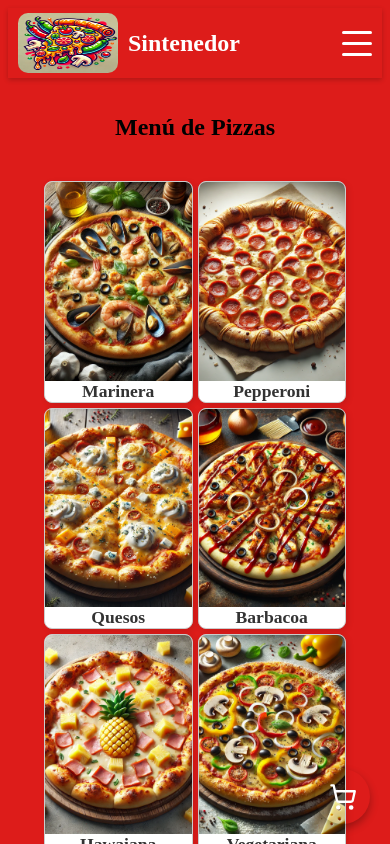
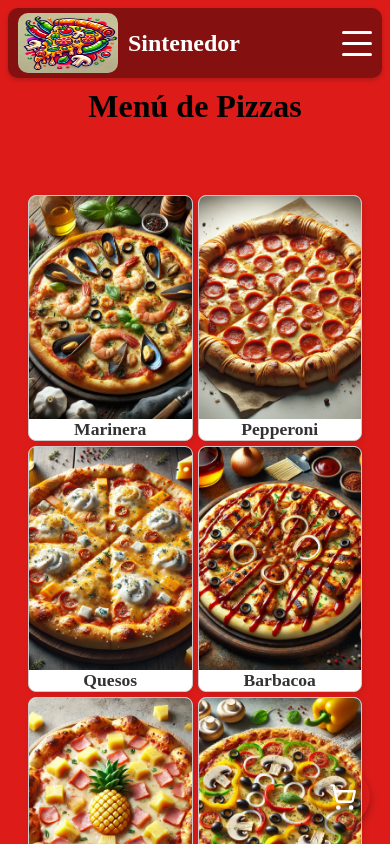
Before and after one commit to Magupe09/SintenedorReact-2, a React (Vite) app in the folder sintenedor/: page / in a window 390 px wide. Shown: the top 844 px of the page. Built offline with nearby package versions, Linux system fonts and the light colour scheme; a web font is replaced by a local one.

Commit message:
Centramos la section y hacemos simetrico el diseño

```diff
--- a/sintenedor/src/App.module.css
+++ b/sintenedor/src/App.module.css
@@ -5,11 +5,17 @@ body{
 
 .container {
   max-width: 1000px;
-  margin: 0 auto;
-  padding: 1rem;
+
+  margin-left: auto;
+  margin-right: auto;
   text-align: center;
+
   background-color: var(--color-primary);
 }
+.container h1{
+  font-size: 2.5rem;
+}
+
 .cart-icon-button{
   background: none; /* Elimina el fondo del botón si lo tiene */
   border: none; /* Elimina el borde del botón */
@@ -31,3 +37,9 @@ body{
   color: var(--color-third, darkgray); Cambia de color al pasar el mouse
 }
   */
+@media (max-width: 600px) {
+  .container h1{
+    font-size: 2rem;
+    margin-top: 10px;
+  }
+}
--- a/sintenedor/src/Components/common/CartModal.module.css
+++ b/sintenedor/src/Components/common/CartModal.module.css
@@ -108,8 +108,8 @@
 
     /* Ajustes para el Botón de Cerrar */
     .boton-close {
-        top: 30px; /* Más cerca de la esquina */
-        left: 34px; /* Más cerca de la esquina */
+        top: 26px; /* Más cerca de la esquina */
+        left: 13px; /* Más cerca de la esquina */
         padding: 3px 8px; /* Un poco más pequeño */
         font-size: 12px; /* Fuente más pequeña */
     }
@@ -148,29 +148,3 @@
         font-size: 0.9rem;
     }
 }
-@media (max-width: 350px) {
-    .cart-summary h2{
-        font-size: 1rem;
-    }
-    .cart-summary p{
-        font-size: 1rem;
-    }
-    .boton-close {
-        top: 15px; /* Más cerca de la esquina */
-        left: 12px; /* Más cerca de la esquina */
-        padding: 7px 5px; /* Un poco más pequeño */
-        font-size: 10px; /* Fuente más pequeña */
-        background-color: red;
-    }
-}
-@media (max-width: 349px) {
-    .cart-modal {
-        /* Podrías hacer el modal un poco más pequeño si 95% es demasiado grande */
-        max-width: 80%; /* Un poco menos ancho */
-        max-height: 73%; /* Un poco menos alto */
-    }
-    .cart-summary{
-        height: 450px;
-    }
-
-}
--- a/sintenedor/src/Components/common/Modal.module.css
+++ b/sintenedor/src/Components/common/Modal.module.css
@@ -9,7 +9,7 @@
   left: 0;
   width: 100%;
   height: 100vh;
-  background-color: rgba(0, 0, 0, 0.9);
+  background-color: rgba(0, 0, 0, 1);
   display: flex;
   justify-content: center;
   align-items: center;
@@ -30,7 +30,7 @@
   overflow: hidden; /* Oculta cualquier parte de la imagen o capa que se desborde de los bordes redondeados */
 
   border-radius: 10px;
-  box-shadow: 0 8px 25px rgba(0, 0, 0, 0.2); /* Sombra más pronunciada */
+  box-shadow: 0 8px 25px rgba(0, 0, 0, 0.1); /* Sombra más pronunciada */
 
   /* Control de tamaño Mobile-First */
   width: 90%; /* Ocupa el 90% del ancho del viewport */
--- a/sintenedor/src/Components/layout/ContactForm.module.css
+++ b/sintenedor/src/Components/layout/ContactForm.module.css
@@ -7,7 +7,7 @@
 
     max-width: 1000px;
     margin: 50px auto;
-    padding: 38px;
+    padding: 0px;
     background-color: white;
     border-radius: 8px;
     box-shadow: 0 4px 15px rgba(0, 0, 0, 0.1);
--- a/sintenedor/src/Components/layout/Header.module.css
+++ b/sintenedor/src/Components/layout/Header.module.css
@@ -7,12 +7,16 @@
     justify-content: space-between;
     align-items: center;
     padding: 15px 40px;
-    background-color: var(--color-primary);
+    max-width: 1000px;
+    background-color: rgba(0, 0, 0, 0.4);
     color: white;
     box-shadow: 0 2px 5px rgba(0, 0, 0, 0.2);
     position: sticky;
     top: 0;
     z-index: 1000;
+    margin-left: auto;
+    margin-right: auto;
+    border-radius: 10px;
 }
 
 .logo a {
@@ -21,6 +25,9 @@
     gap: 10px;
     text-decoration: none;
     color: white;
+}
+.logo a:hover{
+    color: var(--color-third);
 }
 
 .logo img {
@@ -56,7 +63,7 @@
 }
 
 .nav-list li a:hover {
-    color: var(--color-tertiary); /* Corregido: Usar --color-tertiary como en el footer */
+    color: var(--color-third); /* Corregido: Usar --color-tertiary como en el footer */
 }
 
 /* Ocultar botón de hamburguesa en Desktop */
--- a/sintenedor/src/Components/layout/Nosotros.module.css
+++ b/sintenedor/src/Components/layout/Nosotros.module.css
@@ -7,7 +7,7 @@
     gap: 40px; /* Espacio entre los bloques de contenido e imagen */
     max-width: 1000px;
     margin: 60px auto; /* Más margen arriba y abajo para destacar */
-    padding: 30px;
+    padding: 0px;
     background-color: var(--color-background-secondary, #f8f8f8); /* Un fondo ligeramente diferente */
     border-radius: 12px;
     box-shadow: 0 8px 25px rgba(0, 0, 0, 0.15); /* Sombra más pronunciada */
--- a/sintenedor/src/Components/menu/PizzaItem.module.css
+++ b/sintenedor/src/Components/menu/PizzaItem.module.css
@@ -14,7 +14,7 @@
   overflow: hidden;
 
   /* Ajusta el ancho si lo necesitas. El grid en PizzaList ya le da un ancho base. */
-  max-width:300px; /* Mantenemos el ancho base del item */
+  max-width:310px; /* Mantenemos el ancho base del item */
   aspect-ratio: 2 / 3;
 
   cursor: pointer; /* Añade un cursor de mano para indicar que es clickeable */
--- a/sintenedor/src/Components/menu/PizzaList.module.css
+++ b/sintenedor/src/Components/menu/PizzaList.module.css
@@ -4,9 +4,9 @@
 
   display: grid;
   grid-template-columns: repeat(3, 1fr);
-  gap: 5px;
+  gap: 52px;
   max-width: 1000px;
-  margin: auto;
+  margin: 50px auto;
   justify-items: center;
   align-items: center;
 
@@ -37,6 +37,7 @@
     padding: 20px;
     justify-items: center;
     align-items: start;
+    margin-top: -20px;
 
 
   }
```
